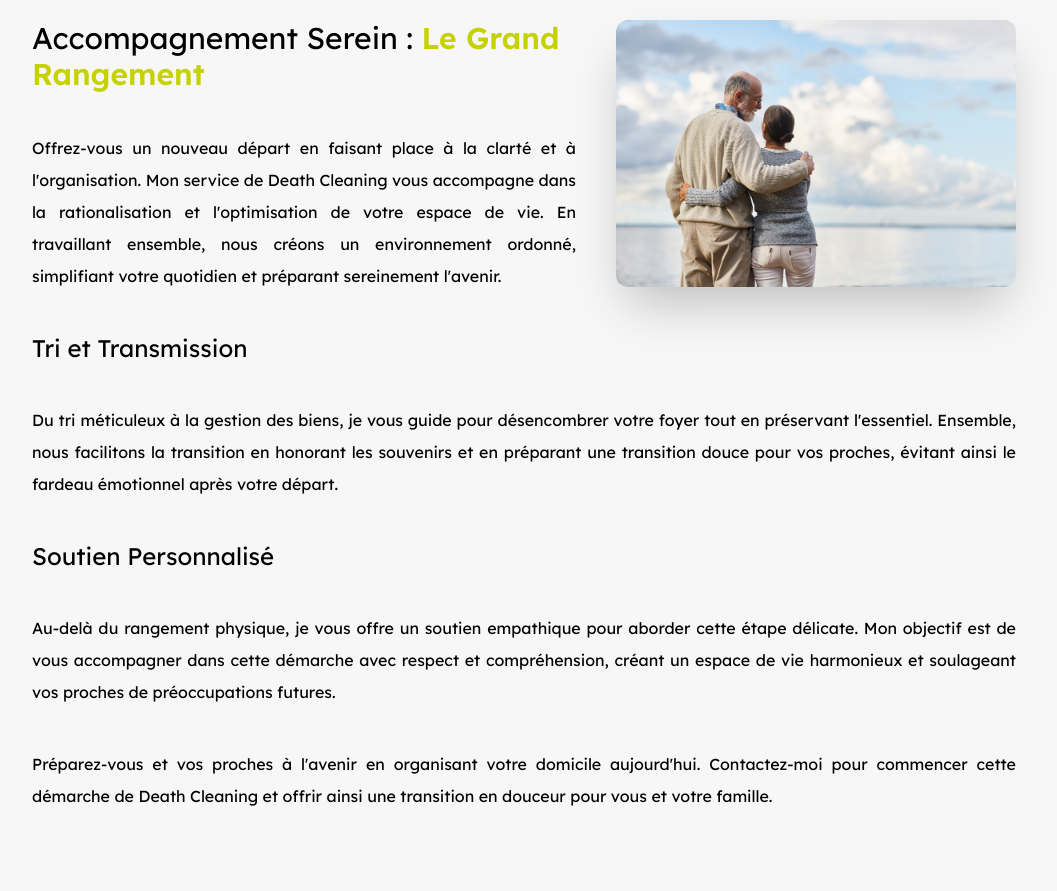
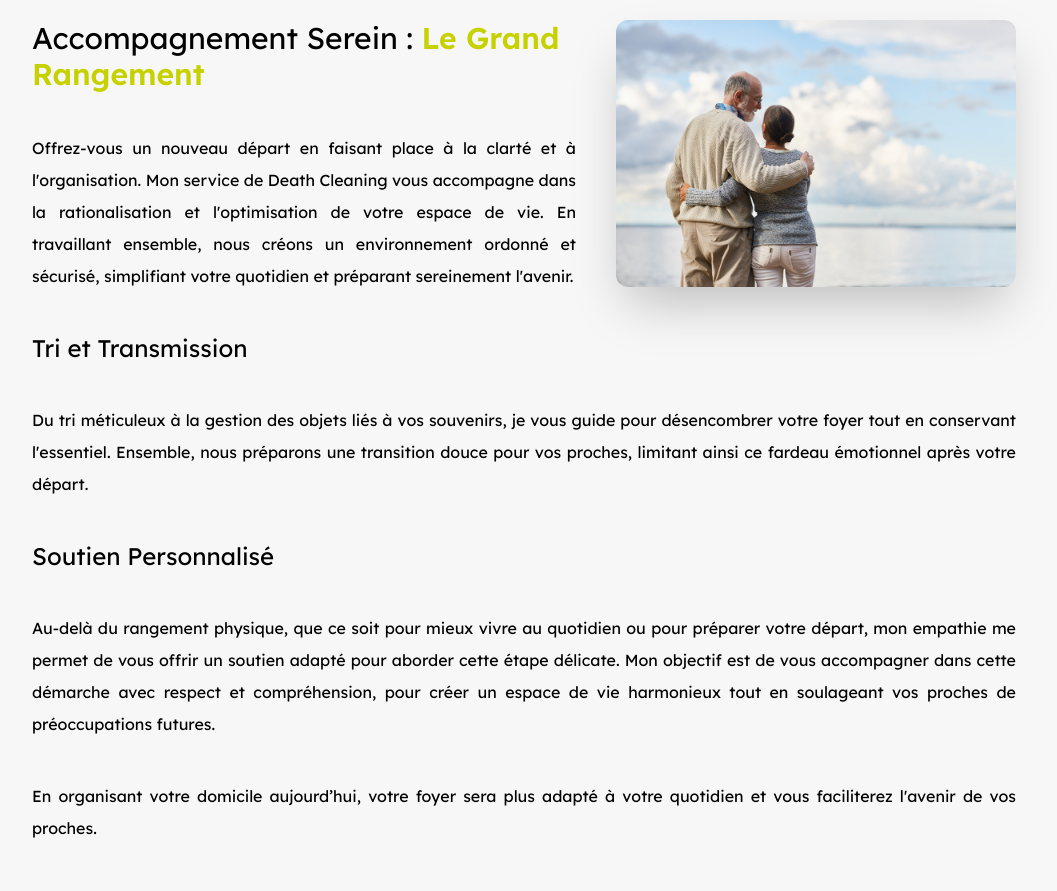
Before and after one commit to SylvainLaconi/mister-vincent, a Next.js app: page /death-cleaner in a window 1280 px wide. Shown: the part 560-1451 px from the top of the page, without its empty margins (116-1173 px from the left). Built offline with nearby package versions, Linux system fonts and the light colour scheme.

Commit message:
wording service pages

```diff
--- a/src/app/death-cleaner/page.tsx
+++ b/src/app/death-cleaner/page.tsx
@@ -50,35 +50,39 @@ export default function DeathCleaner() {
 					Offrez-vous un nouveau départ en faisant place à la clarté et à
 					l'organisation. Mon service de Death Cleaning vous accompagne dans la
 					rationalisation et l'optimisation de votre espace de vie. En
-					travaillant ensemble, nous créons un environnement ordonné,
-					simplifiant votre quotidien et préparant sereinement l'avenir.
+					travaillant ensemble, nous créons un environnement ordonné et
+					sécurisé, simplifiant votre quotidien et préparant sereinement
+					l'avenir.
 				</p>
 
 				<h3 className="text-2xl mb-10">Tri et Transmission</h3>
 
 				<p className="text-black leading-loose text-justify mb-10">
-					Du tri méticuleux à la gestion des biens, je vous guide pour
-					désencombrer votre foyer tout en préservant l'essentiel. Ensemble,
-					nous facilitons la transition en honorant les souvenirs et en
-					préparant une transition douce pour vos proches, évitant ainsi le
-					fardeau émotionnel après votre départ.
+					Du tri méticuleux à la gestion des objets liés à vos souvenirs, je
+					vous guide pour désencombrer votre foyer tout en conservant
+					l'essentiel. Ensemble, nous préparons une transition douce pour vos
+					proches, limitant ainsi ce fardeau émotionnel après votre départ.
 				</p>
 
 				<h3 className="text-2xl mb-10">Soutien Personnalisé</h3>
 
 				<p className="text-black leading-loose text-justify mb-10">
-					Au-delà du rangement physique, je vous offre un soutien empathique
-					pour aborder cette étape délicate. Mon objectif est de vous
-					accompagner dans cette démarche avec respect et compréhension, créant
-					un espace de vie harmonieux et soulageant vos proches de
-					préoccupations futures.
+					Au-delà du rangement physique, que ce soit pour mieux vivre au
+					quotidien ou pour préparer votre départ, mon empathie me permet de
+					vous offrir un soutien adapté pour aborder cette étape délicate. Mon
+					objectif est de vous accompagner dans cette démarche avec respect et
+					compréhension, pour créer un espace de vie harmonieux tout en
+					soulageant vos proches de préoccupations futures.
+				</p>
+
+				<p className="text-black leading-loose text-justify mb-10">
+					En organisant votre domicile aujourd’hui, votre foyer sera plus adapté
+					à votre quotidien et vous faciliterez l'avenir de vos proches.
 				</p>
 
 				<p className="text-black leading-loose text-justify">
-					Préparez-vous et vos proches à l'avenir en organisant votre domicile
-					aujourd'hui. Contactez-moi pour commencer cette démarche de Death
-					Cleaning et offrir ainsi une transition en douceur pour vous et votre
-					famille.
+					Contactez-moi pour commencer cette démarche de Death Cleaning et
+					offrir ainsi une transition en douceur pour vous et votre famille.
 				</p>
 			</div>
 
--- a/src/app/home-organiser/page.tsx
+++ b/src/app/home-organiser/page.tsx
@@ -50,9 +50,10 @@ export default function HomeOrganiser() {
 				<p className="text-black leading-loose text-justify mb-10">
 					Découvrez comment je peux transformer votre domicile en un sanctuaire
 					organisé et fonctionnel. Ensemble, nous repensons l'aménagement pour
-					maximiser chaque centimètre carré. Je crée des systèmes sur mesure
-					pour simplifier votre quotidien, réduire le désordre et apporter une
-					harmonie à votre espace de vie.
+					maximiser chaque centimètre carré. Dans certains cas je peux aussi
+					créer des systèmes de rangement sur mesure pour simplifier votre
+					quotidien, réduire le désordre et apporter une harmonie à votre espace
+					de vie.
 				</p>
 
 				<h3 className="text-2xl mb-10">Désencombrement Personnalisé</h3>
@@ -75,6 +76,24 @@ export default function HomeOrganiser() {
 					désordre.
 				</p>
 
+				<h3 className="text-2xl mb-10">Quel est votre besoin ?</h3>
+
+				<ul className="list-disc mb-10">
+					<li className="text-black leading-loose text-justify">
+						événement familiale (avant ou après un déménagement, naissance,
+						départ d’un enfant après ses études. décès d’un proche…)
+					</li>
+					<li className="text-black leading-loose text-justify">
+						envie de changements (travaux, nettoyage de printemps, accumulation
+						au grès des années….)
+					</li>
+					<li className="text-black leading-loose text-justify">
+						créer un nouvel espace (télétravail, espace de jeux…). ou en rendre
+						un plus fonctionnel (combles, cave, grenier, garage, abris
+						extérieur, dépendance…)
+					</li>
+				</ul>
+
 				<p className="text-black leading-loose text-justify">
 					Votre maison peut devenir un lieu de calme et de clarté. Contactez-moi
 					pour entamer ce voyage vers un espace de vie transformé et
--- a/src/app/office-organiser/page.tsx
+++ b/src/app/office-organiser/page.tsx
@@ -48,28 +48,36 @@ export default function OfficeOrganiser() {
 
 				<p className="text-black leading-loose text-justify mb-10">
 					Plongez dans une nouvelle façon de travailler. Ensemble, nous
-					repensons votre espace professionnel pour optimiser chaque coin. Je
-					crée des systèmes sur mesure, vous permettant de travailler
+					repensons votre espace professionnel pour optimiser chaque coin. Après
+					une analyse des flux de personnel et de matériel, j’adapte l’existant,
+					et je propose des aménagements , vous permettant de travailler
 					efficacement tout en donnant vie à un bureau qui inspire la
 					productivité.
 				</p>
 
-				<h3 className="text-2xl mb-10">Désencombrement Personnalisé</h3>
+				<h3 className="text-2xl mb-10">Plus d’efficience</h3>
 
 				<p className="text-black leading-loose text-justify mb-10">
 					Du tri initial à la mise en place de solutions de rangement adaptées à
 					votre entreprise, je vous accompagne pour éliminer le superflu.
-					Libérez de l'espace pour favoriser une atmosphère claire et
-					concentrée, propice à des idées brillantes.
+					Libérez de l'espace pour favoriser une atmosphère sereine, propice à
+					des idées brillantes.
 				</p>
 
-				<h3 className="text-2xl mb-10">Organisation Durable</h3>
+				<h3 className="text-2xl mb-10">Plus de confort</h3>
 
 				<p className="text-black leading-loose text-justify mb-10">
 					Je ne me contente pas de désencombrer votre espace professionnel. Je
 					vous fournis également les outils et les stratégies pour maintenir un
-					environnement de travail organisé. Ensemble, nous façonnons un lieu où
-					l'efficacité et la créativité se rencontrent harmonieusement.
+					environnement de travail organisé et aéré. Ensemble, nous façonnons un
+					lieu où l'efficacité et la créativité se rencontrent harmonieusement.
+				</p>
+
+				<h3 className="text-2xl mb-10">Plus de sécurité</h3>
+
+				<p className="text-black leading-loose text-justify mb-10">
+					En reprenant le contrôle de vos espaces de travail, vous gagnerez en
+					ergonomie, gage de sécurité.
 				</p>
 
 				<p className="text-black leading-loose text-justify">
```
